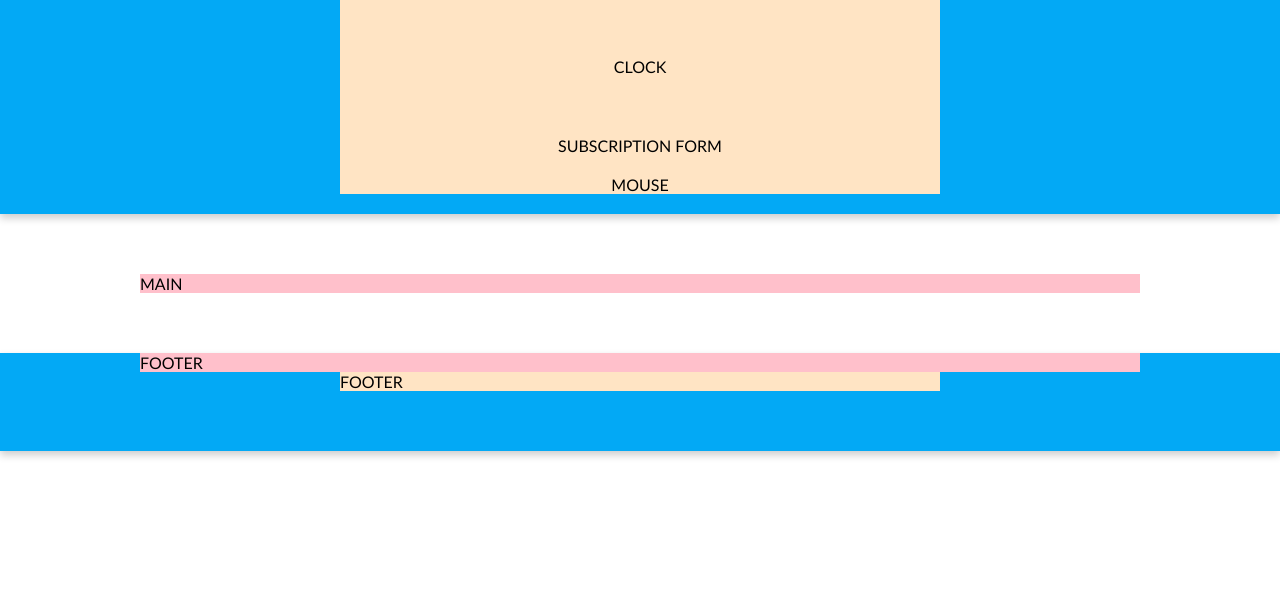
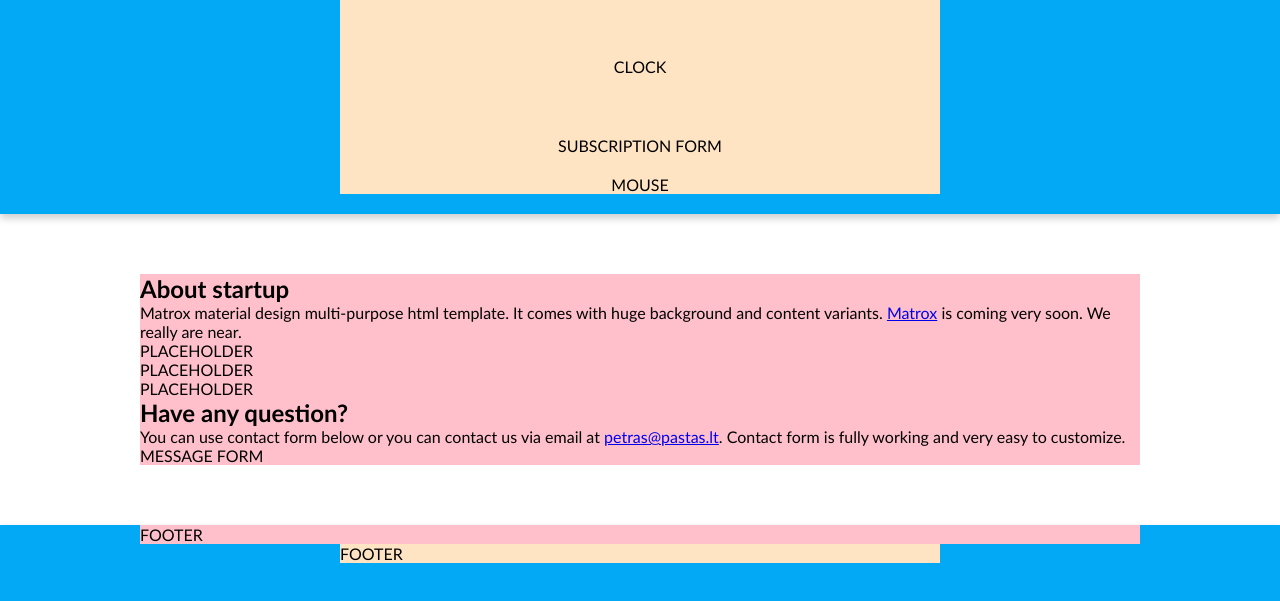
Before and after one commit to sjurate/4-coming-soon, a website: page index.html in a window 1280 px wide. Shown: the part 291-892 px from the top of the page. Before the commit the page ends 800 px from the top, so only its background shows below. Drawn offline with Linux system fonts and the light colour scheme.

Commit message:
Content section #8

```diff
--- a/index.html
+++ b/index.html
@@ -35,9 +35,25 @@
     </section>
 
     <section class="container">
-        <div class="row">
-            MAIN
-        </div>
+        <div class="main-content row">
+            <div class="column column-left">
+                <h2 class="column-title">About startup</h2>
+                <p class="column-description">Matrox material design multi-purpose html template. It comes with huge background and content variants. <a href="#">Matrox</a> is coming very soon. We really are near. </p>
+                <div class="progress-bar">
+                    PLACEHOLDER
+                </div>
+                <div class="progress-bar">
+                    PLACEHOLDER
+                </div>
+                <div class="progress-bar">
+                    PLACEHOLDER
+                </div>
+            </div>
+            <div class="column column-right">
+                <h2 class="column-title">Have any question?</h2>
+                <p class="column-description">You can use contact form below or you can contact us via email at <a href="mailto:petras@pastas.lt" target="_blank">petras@pastas.lt</a>. Contact form is fully working and very easy to customize.</p>
+                <form>MESSAGE FORM</form>
+            </div>
     </section>
 
     <footer class="container bg-main">
```
